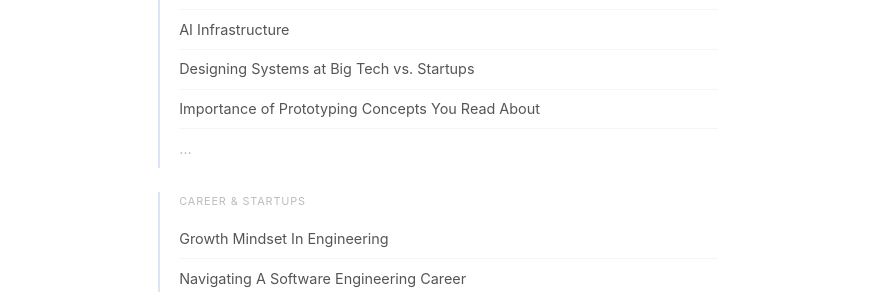
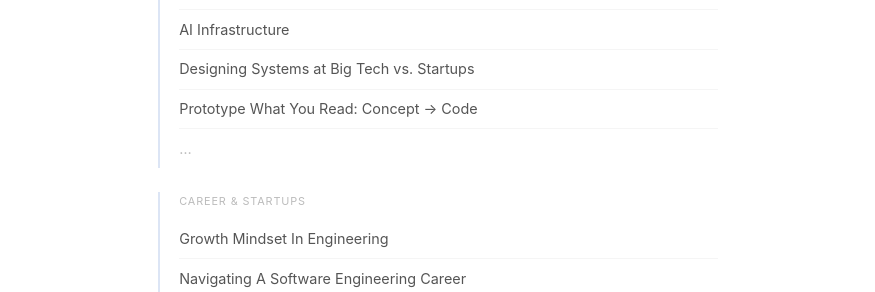
Before and after one commit to ramandeeptrehan/ramandeeptrehan.github.io, a Jekyll site: the page built from talks/index.html, in a window 1280 px wide. Shown: the part 560-852 px from the top of the page, without its empty margins (202-1077 px from the left). Built offline with Jekyll 4.4.1, drawn with Linux system fonts in a browser that asks for light colours.

Commit message:
Update topic title to Prototype What You Read: Concept -> Code

```diff
--- a/talks/index.html
+++ b/talks/index.html
@@ -30,7 +30,7 @@ title: Talks
         <li>Scaling Infrastructure To A Billion Users</li>
         <li>AI Infrastructure</li>
         <li>Designing Systems at Big Tech vs. Startups</li>
-        <li>Importance of Prototyping Concepts You Read About</li>
+        <li>Prototype What You Read: Concept → Code</li>
         <li class="music-artists-more">…</li>
       </ul>
     </div>
```
